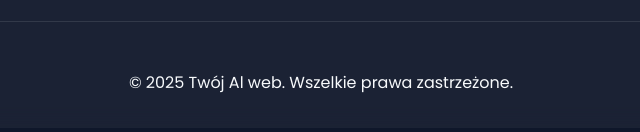
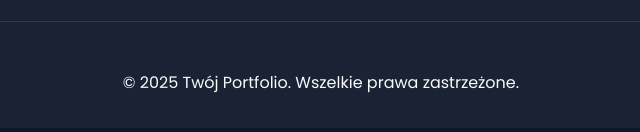
Before and after one commit to Al15531/Al-web, a website: page index.html in a window 1280 px wide. Shown: the part 4507-4639 px from the top of the page, 319-959 px from the left. Drawn offline with Linux system fonts and the light colour scheme.

Commit message:
Update index.html

```diff
--- a/index.html
+++ b/index.html
@@ -229,7 +229,7 @@
                 </div>
             </div>
             <div class="footer-bottom">
-                <p>&copy; 2025 Twój Al web. Wszelkie prawa zastrzeżone.</p>
+                <p>&copy; 2025 Twój Portfolio. Wszelkie prawa zastrzeżone.</p>
             </div>
         </div>
     </footer>
```
